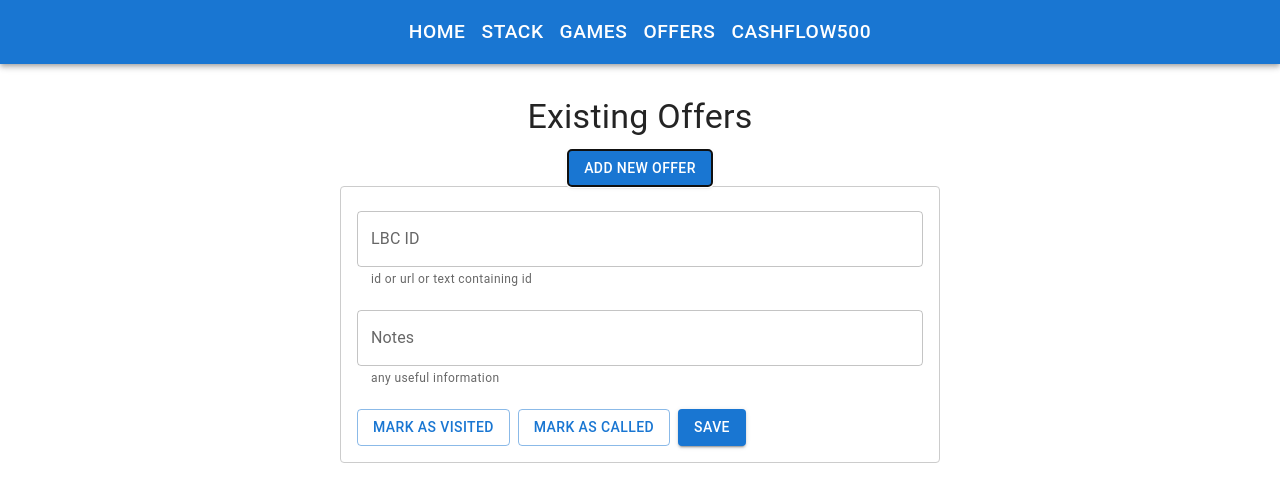
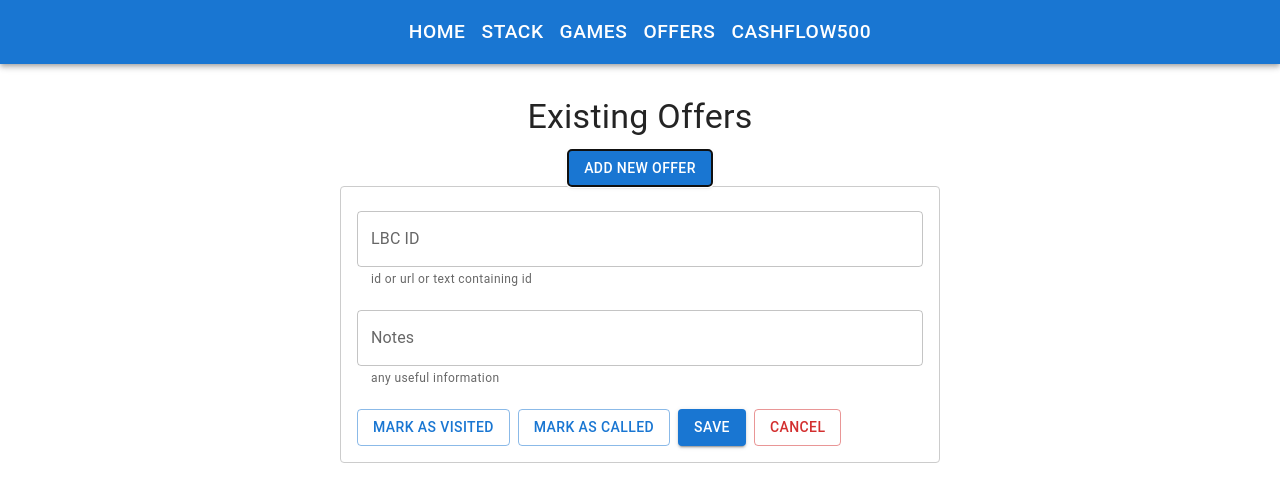
Before and after one commit to MathieuDreano/chiron, a React (Vite) app in the folder ui/: page /offers in a window 1280 px wide. Both pictures are taken after a click on the button "ADD NEW OFFER". Shown: the top 502 px of the page. Built offline with nearby package versions, Linux system fonts and the light colour scheme; no server answers.

Commit message:
on cancel
Signed-off-by: mathieu <mathieu.dreano@gmail.com>

```diff
--- a/ui/src/components/immo/offerManager/FormCard.tsx
+++ b/ui/src/components/immo/offerManager/FormCard.tsx
@@ -163,7 +163,9 @@ const handleDelete = async () => {
           <Button variant="contained" color="primary" onClick={handleSave}>
             Save
           </Button>
-          {!isNew && (<Button variant="outlined" color="error" onClick={handleDelete}>
+          {isNew ? (<Button variant="outlined" color="error" onClick={() => onDelete(999)}>
+            Cancel
+          </Button>) : (<Button variant="outlined" color="error" onClick={handleDelete}>
             Delete
           </Button>)}
         </Box>
--- a/ui/src/components/immo/offerManager/OfferManager.tsx
+++ b/ui/src/components/immo/offerManager/OfferManager.tsx
@@ -31,7 +31,7 @@ const OfferManager: React.FC = () => {
         color="primary"
         onClick={() => {
           const newOffer: Offer = {
-            id: Date.now(), // temporary
+            id: 999, // temporary
             lbc_id: "",
             called: false,
             visited: false,
```
